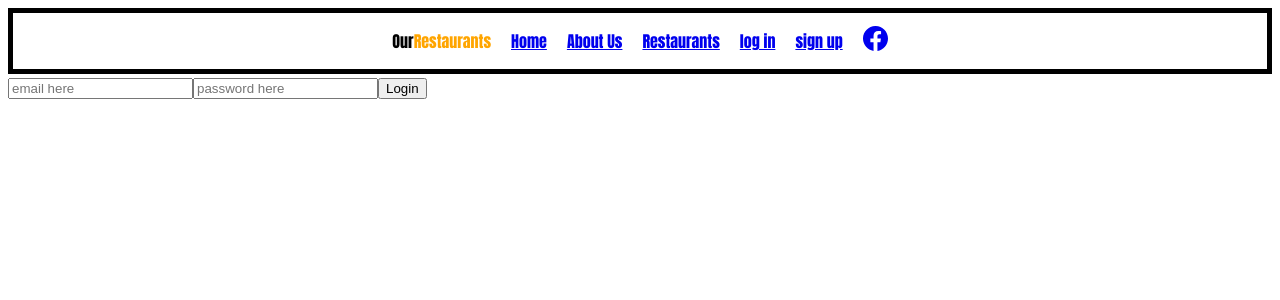
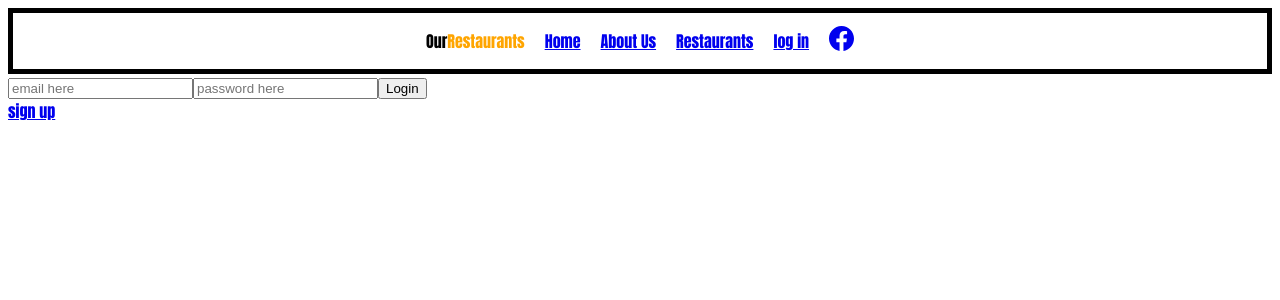
Before and after one commit to Hackers-Team4/MERAKI_Academy_Project_4, a React (Create React App) app in the folder frontend/: page /login in a window 1280 px wide. Shown: the top 300 px of the page. Built offline with nearby package versions, Linux system fonts and the light colour scheme.

Commit message:
start working on signUp

```diff
--- a/frontend/src/components/navigation/index.js
+++ b/frontend/src/components/navigation/index.js
@@ -8,7 +8,7 @@ const Navigation = () => {
       <Link to="/about-us"> About Us </Link>
       <Link to="/restaurants"> Restaurants </Link>
 	  <Link to="/login"> log in</Link>
-      <Link to="/singUp"> sign up</Link>
+
 	  <Link to="/facebook"> <svg xmlns="http://www.w3.org/2000/svg" width="25" height="25" fill="currentColor" className="bi bi-facebook" viewBox="0 0 16 16">
   <path d="M16 8.049c0-4.446-3.582-8.05-8-8.05C3.58 0-.002 3.603-.002 8.05c0 4.017 2.926 7.347 6.75 7.951v-5.625h-2.03V8.05H6.75V6.275c0-2.017 1.195-3.131 3.022-3.131.876 0 1.791.157 1.791.157v1.98h-1.009c-.993 0-1.303.621-1.303 1.258v1.51h2.218l-.354 2.326H9.25V16c3.824-.604 6.75-3.934 6.75-7.951z"/>
 </svg></Link>
--- a/frontend/src/components/signIn/login.js
+++ b/frontend/src/components/signIn/login.js
@@ -1,7 +1,9 @@
 import axios from 'axios';
 import React , {useState} from 'react';
 import { useHistory } from "react-router-dom";
-
+import { Route } from 'react-router-dom';
+import { Link } from 'react-router-dom';
+import Register from './signUp';
 
 
 const Login =(props)=>{
@@ -36,6 +38,7 @@ const Login =(props)=>{
       }}/>
       <button onClick={cheakLogin}>Login</button>
     </div>
+    <din className="singUp"><Link to="/singUp"> sign up</Link> </din>
     <div className="errorlogin">{loginError ? <p className="loginerr">{loginError}</p> : ""}</div>
 
     </>
```
Also changed, not shown: frontend/src/components/signIn/signIn.css (deleted), frontend/src/components/signIn/signUp.css (added).
